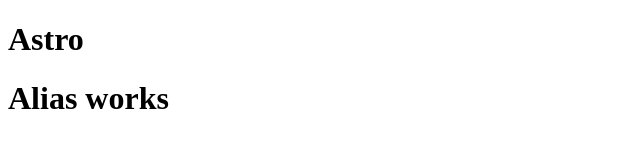
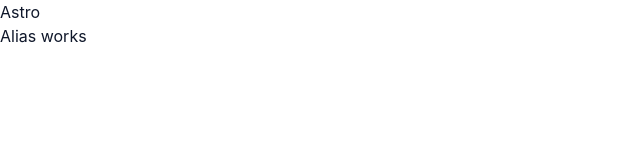
Before and after one commit to PrajwalIsharanChaudharyTharu/test-samyukta, an Astro site: page / in a window 1280 px wide. Shown: the whole page, without its empty margins (0-640 px from the left). Built offline with nearby package versions, Linux system fonts and the light colour scheme; Astro itself is replaced by a stand-in of ours.

Commit message:
feat(styles): integrate Tailwind CSS and typography plugin with global styles

```diff
--- a/astro.config.mjs
+++ b/astro.config.mjs
@@ -1,5 +1,11 @@
 // @ts-check
 import { defineConfig } from 'astro/config';
 
+import tailwindcss from '@tailwindcss/vite';
+
 // https://astro.build/config
-export default defineConfig({});
+export default defineConfig({
+  vite: {
+    plugins: [tailwindcss()],
+  },
+});
--- a/package.json
+++ b/package.json
@@ -19,7 +19,10 @@
     "*.{astro,ts,js,mjs,json,md,mdx,css}": "prettier --write"
   },
   "dependencies": {
-    "astro": "^7.4.12"
+    "@tailwindcss/typography": "^0.5.20",
+    "@tailwindcss/vite": "^4.3.5",
+    "astro": "^7.4.12",
+    "tailwindcss": "^4.3.5"
   },
   "devDependencies": {
     "@astrojs/check": "^0.9.12",
--- a/src/pages/index.astro
+++ b/src/pages/index.astro
@@ -1,4 +1,5 @@
 ---
+import '@styles/global.css';
 import { cx } from '@lib/utils';
 const isActive = true;
 ---
--- /dev/null
+++ b/src/styles/global.css
@@ -0,0 +1,45 @@
+@import 'tailwindcss';
+@plugin '@tailwindcss/typography';
+
+/*
+ * DESIGN TOKENS — the only place colours, fonts, radii and sizes are defined.
+ * Rule for the team: never write bg-[#1e40af] in a component. Add a token here instead.
+ */
+@theme {
+  --color-*: initial;
+  --color-white: #fff;
+  --color-black: #000;
+
+  /* ──── Brand scale (Primitive Colors) ──── */
+  --color-brand-600: #2563eb; /* placeholder — replace with your brand colour */
+
+  /* ──── Semantic tokens (what the color is for) ──── */
+  --color-ink: #0f172a; /* main body text colour */
+
+  /* ──── Typography tokens ──── */
+  --font-sans: 'Inter', sans-serif, 'manrope';
+
+  /* ──── Shape & Layout tokens ──── */
+}
+@layer base {
+  html {
+    @apply text-ink scroll-smooth bg-white antialiased;
+  }
+
+  /* Visible focus ring for keyboard users (accessibility score) */
+  :focus-visible {
+    @apply outline-brand-600 outline-2 outline-offset-2;
+  }
+
+  @media (prefers-reduced-motion: reduce) {
+    html {
+      scroll-behavior: auto;
+    }
+    *,
+    *::before,
+    *::after {
+      animation-duration: 0.01ms !important;
+      transition-duration: 0.01ms !important;
+    }
+  }
+}
```
Also changed, not shown: 1 other file.
